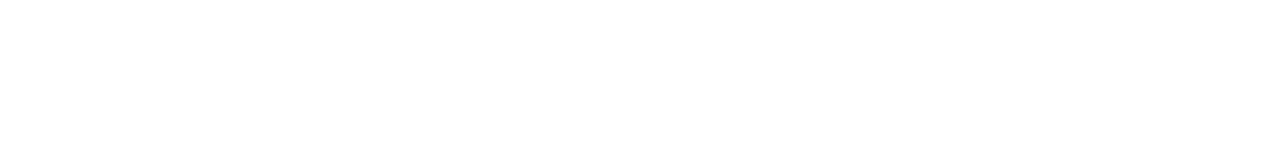
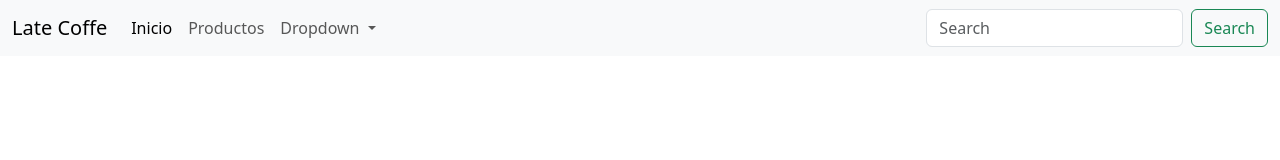
Before and after one commit to Julimedina23/LateCoffe-p1, a plain HTML site: page index.html in a window 1280 px wide. Drawn offline with nearby package versions, Linux system fonts and the light colour scheme.

Commit message:
Colocando el navbar

```diff
--- a/index.html
+++ b/index.html
@@ -8,7 +8,41 @@
     <link href="https://cdn.jsdelivr.net/npm/bootstrap@5.3.3/dist/css/bootstrap.min.css" rel="stylesheet" integrity="sha384-QWTKZyjpPEjISv5WaRU9OFeRpok6YctnYmDr5pNlyT2bRjXh0JMhjY6hW+ALEwIH" crossorigin="anonymous">
   </head>
   <body>
-    <header></header>
+    <header>
+        <nav class="navbar navbar-expand-lg bg-body-tertiary">
+            <div class="container-fluid">
+              <a class="navbar-brand" href="#">Late Coffe</a>
+              <button class="navbar-toggler" type="button" data-bs-toggle="collapse" data-bs-target="#navbarSupportedContent" aria-controls="navbarSupportedContent" aria-expanded="false" aria-label="Toggle navigation">
+                <span class="navbar-toggler-icon"></span>
+              </button>
+              <div class="collapse navbar-collapse" id="navbarSupportedContent">
+                <ul class="navbar-nav me-auto mb-2 mb-lg-0">
+                  <li class="nav-item">
+                    <a class="nav-link active" aria-current="page" href="#">Inicio</a>
+                  </li>
+                  <li class="nav-item">
+                    <a class="nav-link" href="#">Productos</a>
+                  </li>
+                  <li class="nav-item dropdown">
+                    <a class="nav-link dropdown-toggle" href="#" role="button" data-bs-toggle="dropdown" aria-expanded="false">
+                      Dropdown
+                    </a>
+                    <ul class="dropdown-menu">
+                      <li><a class="dropdown-item" href="#">Action</a></li>
+                      <li><a class="dropdown-item" href="#">Another action</a></li>
+                      <li><hr class="dropdown-divider"></li>
+                      <li><a class="dropdown-item" href="#">Something else here</a></li>
+                    </ul>
+                  </li>
+                </ul>
+                <form class="d-flex" role="search">
+                  <input class="form-control me-2" type="search" placeholder="Search" aria-label="Search">
+                  <button class="btn btn-outline-success" type="submit">Search</button>
+                </form>
+              </div>
+            </div>
+          </nav>
+    </header>
     <nav></nav>
     <footer></footer>
     <script src="https://cdn.jsdelivr.net/npm/bootstrap@5.3.3/dist/js/bootstrap.bundle.min.js" integrity="sha384-YvpcrYf0tY3lHB60NNkmXc5s9fDVZLESaAA55NDzOxhy9GkcIdslK1eN7N6jIeHz" crossorigin="anonymous"></script>
```
